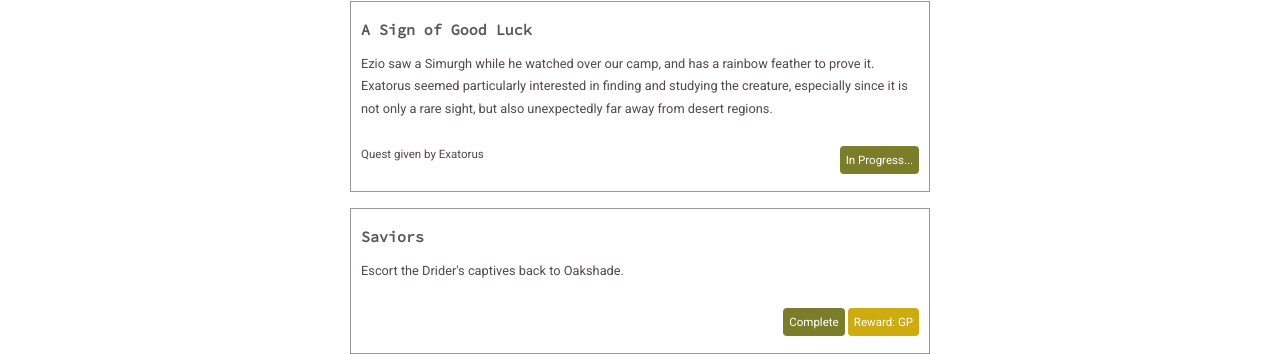
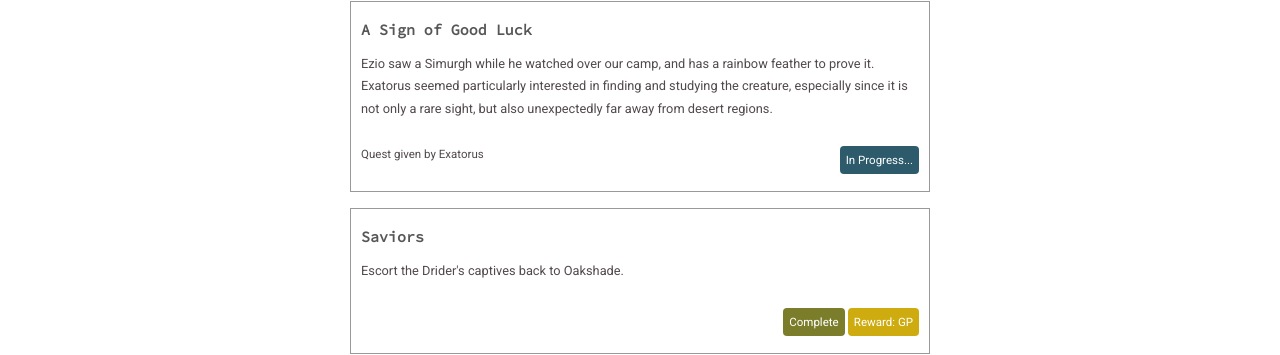
Before and after one commit to clblamires/ninesjournal, a Jekyll site: the page built from quests.html, in a window 1280 px wide. Shown: the part 653-1008 px from the top of the page. Built offline with Jekyll 4.4.1, drawn with Linux system fonts in a browser that asks for light colours.

Commit message:
Update quests.html

```diff
--- a/quests.html
+++ b/quests.html
@@ -50,7 +50,7 @@ permalink: /quests/
                 Quest given by Exatorus
             </p>
             <p class="tags">
-                <span class="complete">In Progress...</span>
+                <span class="in-progress">In Progress...</span>
                 <!-- <span class="reward">Reward: Friendship</span> -->
             </p>
         </div>
```
